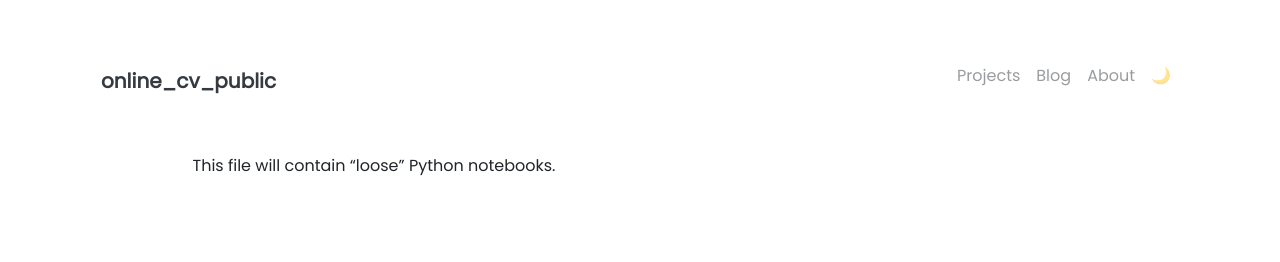
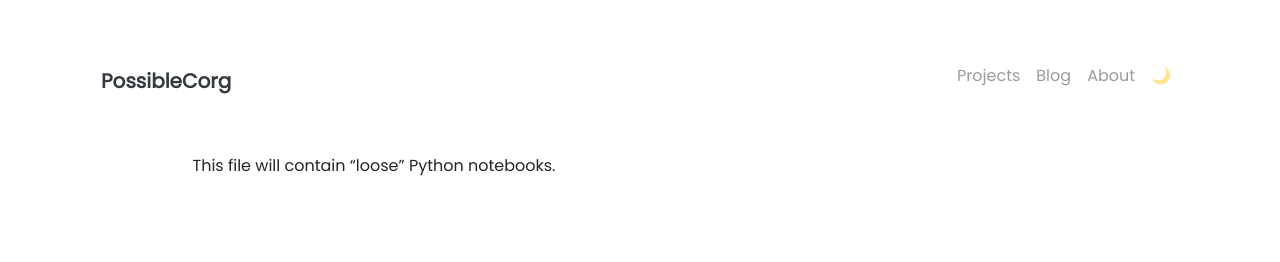
Before and after one commit to jnaiman/online_cv_public, a Jekyll site: the page built from python_notebooks/README.md, in a window 1280 px wide. Shown: the top 262 px of the page. Built offline with Jekyll 4.4.1, drawn with Linux system fonts in a browser that asks for light colours; nearby versions of some CDN libraries; our own code applies the rules of GitHub Pages for plain Markdown files; part of the change alters nothing that is shown.

Commit message:
i think fixed linking

```diff
--- a/_config.yml
+++ b/_config.yml
@@ -1,9 +1,15 @@
+### How to use this document
+# 1. Fill in your info
+# 2. Re-excecute the build in the command line with: bundle exec jekyll serve
+# 3. Push to github
+# NOTE: it looks like you need to rebuild + repush everytime you update this _config.yml file
+
 ### Site Settings ###
-title               : online_cv_public # JPN
+title               : PossibleCorg # JPN
 description         : >-
                       I may or may not be a corgi.
-#baseurl             : "/online_cv"                     # Change to empty quotes if you are hosting your site at <your-username>.github.io directly # JPN
-baseurl             : "/online_cv_public"                     # Change to empty quotes if you are hosting your site at <your-username>.github.io directly # JPN
+baseurl             : "/online_cv_public"   # Change to empty quotes if you are hosting your site at <your-username>.github.io directly,
+#                                             otherwise will be hosted at <your-username>.github.io/{{base_url}}
 repository          : jnaiman     # Change to <your-username>/<your-username>.github.io (or remove it if you don't need remote projects)
 open_new_tab        : false                             # Opens external URLs in new tab (works for posts, projects and navbar only)
 
```
Also changed, not shown: 19 other files.
